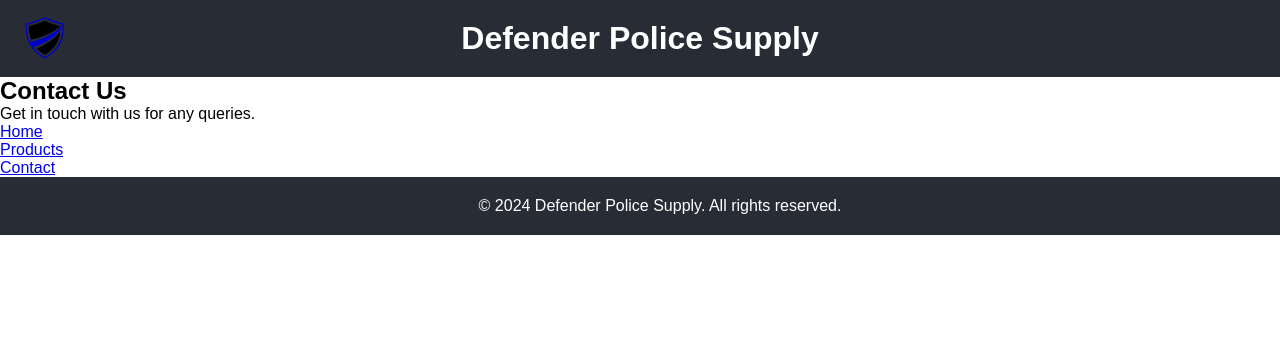
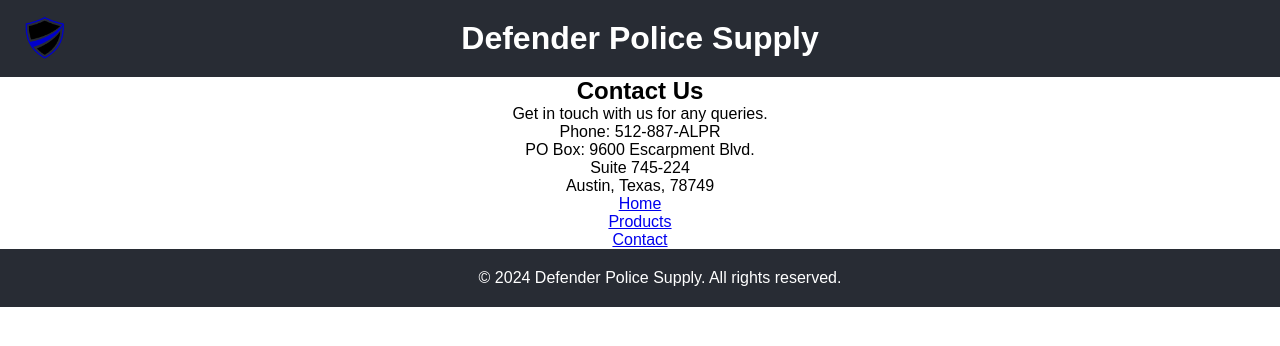
Before and after one commit to JakeBram/jakebram.github.io, a React (Create React App) app in the folder defender/: page /contact in a window 1280 px wide. Shown: the top 346 px of the page. Built offline with nearby package versions, Linux system fonts and the light colour scheme.

Commit message:
more navigation

```diff
--- a/defender/src/pages/Contact.js
+++ b/defender/src/pages/Contact.js
@@ -4,6 +4,7 @@ import React from 'react';
 import Header from '../components/Header';
 import Footer from '../components/Footer';
 import Navigation from '../components/Navigation';
+import './Home.css';
 
 function Contact() {
   return (
@@ -11,6 +12,10 @@ function Contact() {
       <Header />
       <h2>Contact Us</h2>
       <p>Get in touch with us for any queries.</p>
+      <p>Phone: 512-887-ALPR</p>
+      <p>PO Box: 9600 Escarpment Blvd.</p>
+      <p>Suite 745-224</p>
+      <p>Austin, Texas, 78749</p>
       <Navigation />
       <Footer />
     </div>
--- a/defender/src/pages/Home.css
+++ b/defender/src/pages/Home.css
@@ -2,6 +2,7 @@
 body, h1, h2, h3, p, ul, li {
   margin: 0;
   padding: 0;
+  text-align: center;
 }
 
 /* Global styles */
```
